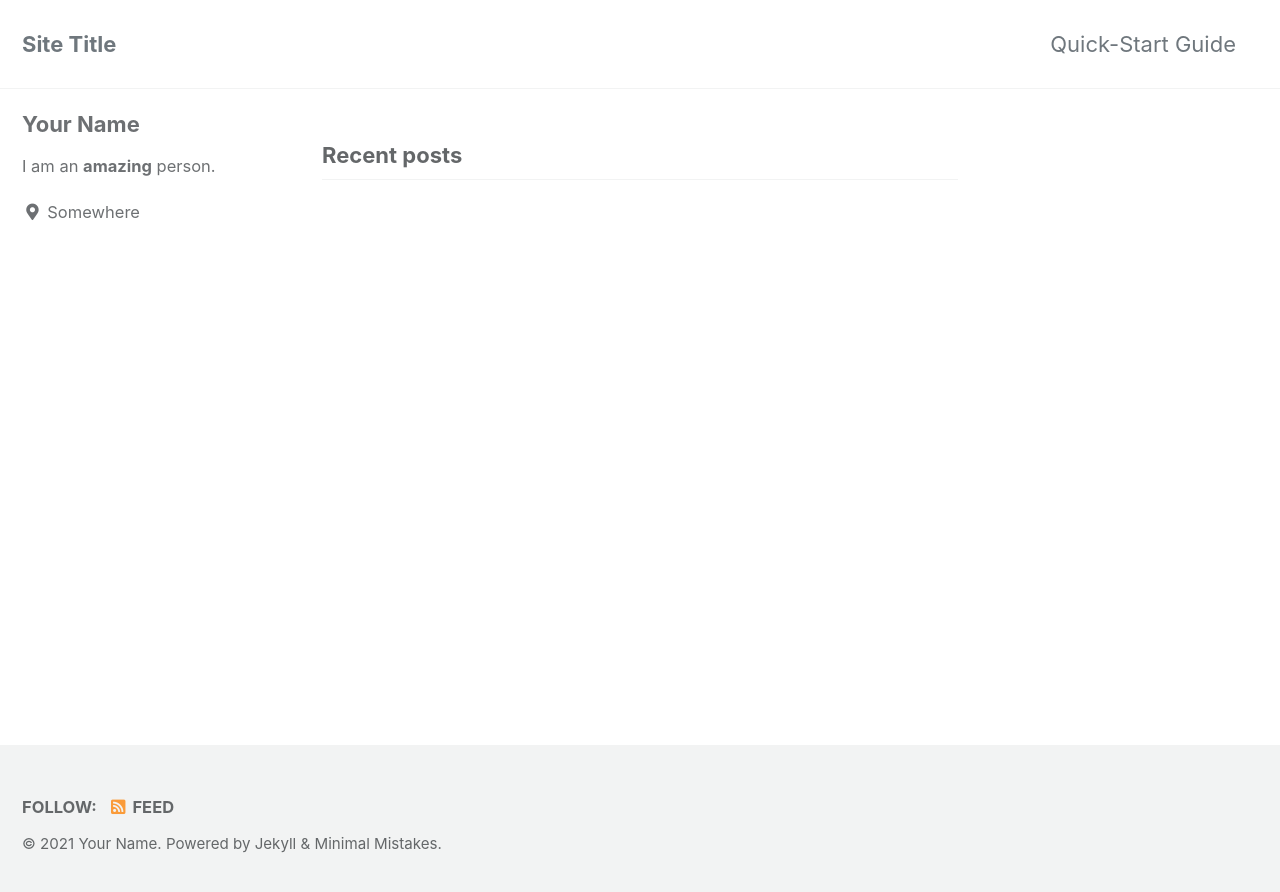
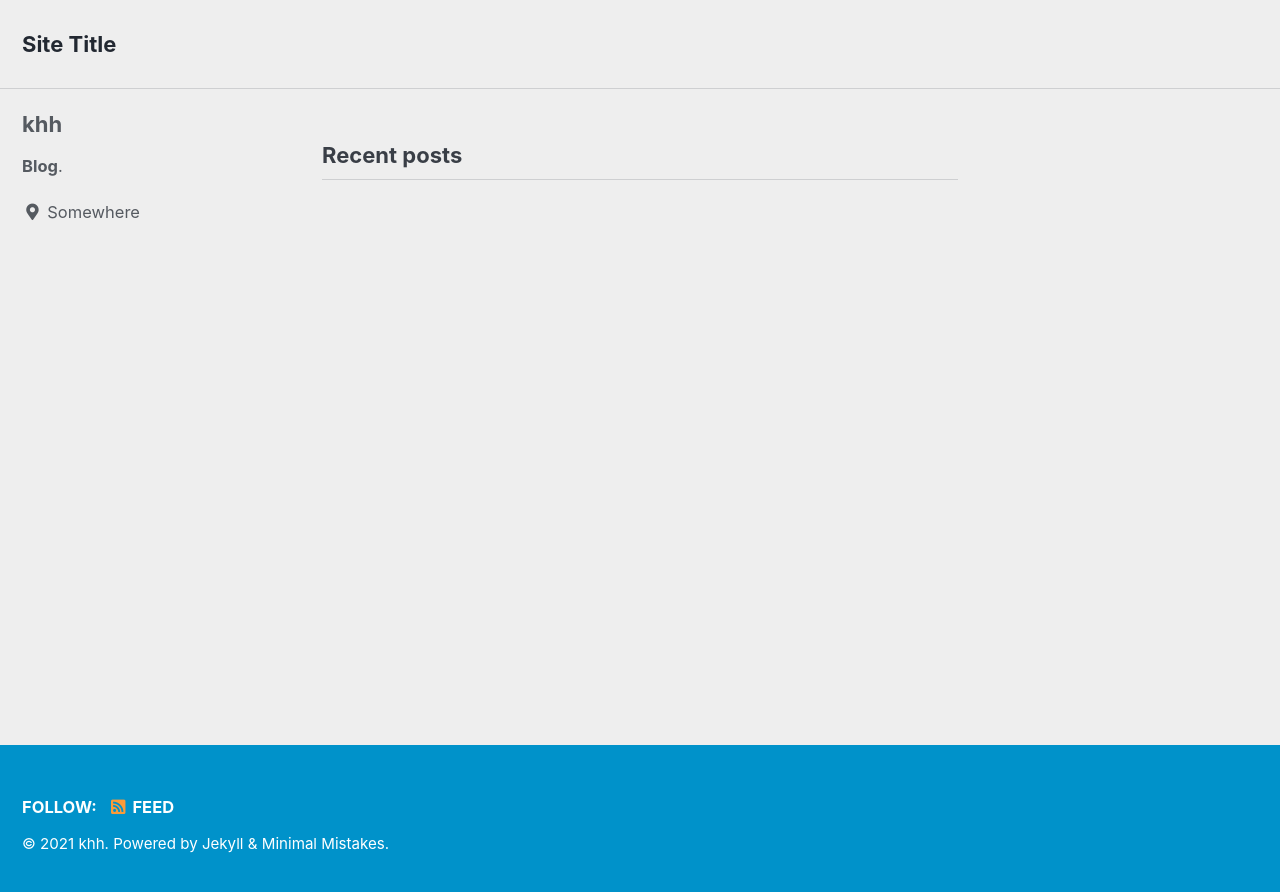
Before and after one commit to rhkscnd/rhkscnd.github.io, a Jekyll site: the page built from index.html, in a window 1280 px wide. Shown: the top 892 px of the page. Built offline with Jekyll 4.4.1, drawn with Linux system fonts in a browser that asks for light colours; cached includes are drawn as plain includes; the list of posts is cut into pages by our own code.

Commit message:
첫번째 글

```diff
--- a/_config.yml
+++ b/_config.yml
@@ -12,15 +12,15 @@
 
 # theme                  : "minimal-mistakes-jekyll"
 # remote_theme           : "mmistakes/minimal-mistakes"
-minimal_mistakes_skin    : "default" # "air", "aqua", "contrast", "dark", "dirt", "neon", "mint", "plum", "sunrise"
+minimal_mistakes_skin    : "air" # "air", "aqua", "contrast", "dark", "dirt", "neon", "mint", "plum", "sunrise"
 
 # Site Settings
 locale                   : "en-US"
 title                    : "Site Title"
 title_separator          : "-"
 subtitle                 : # site tagline that appears below site title in masthead
-name                     : "Your Name"
-description              : "An amazing website."
+name                     : "khh"
+description              : "First Blog."
 url                      : # the base hostname & protocol for your site e.g. "https://mmistakes.github.io"
 baseurl                  : # the subpath of your site, e.g. "/blog"
 repository               : # GitHub username/repo-name e.g. "mmistakes/minimal-mistakes"
@@ -101,9 +101,9 @@
 
 # Site Author
 author:
-  name             : "Your Name"
+  name             : "khh"
   avatar           : # path of avatar image, e.g. "/assets/images/bio-photo.jpg"
-  bio              : "I am an **amazing** person."
+  bio              : "**Blog**."
   location         : "Somewhere"
   email            :
   links:
@@ -278,7 +278,7 @@
 defaults:
   # _posts
   - scope:
-      path: ""
+      path: "./post/"
       type: posts
     values:
       layout: single
```
Also changed, not shown: _data/navigation.yml (+12 -2 lines), _posts/20221-08-29-my-first-post.md (added, +17 -0 lines).
